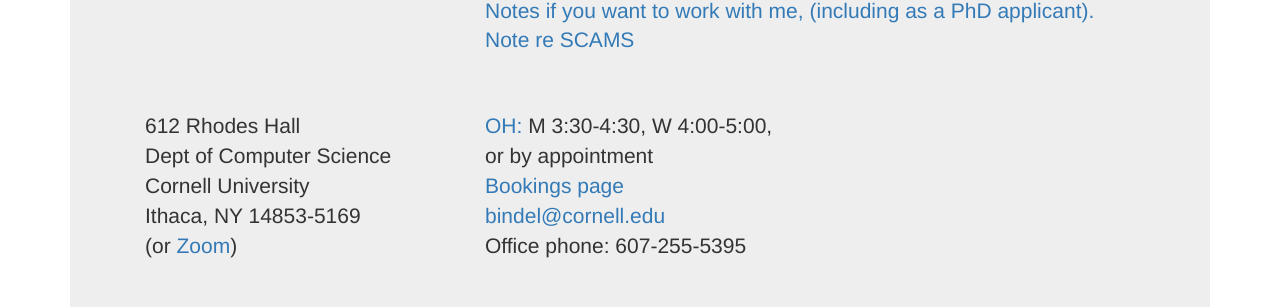
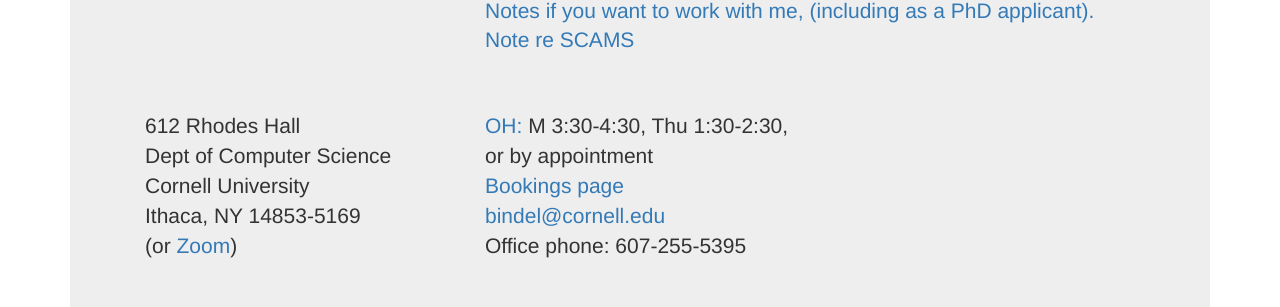
Before and after one commit to dbindel/cornell_web, a Jekyll site: the page built from index.html, in a window 1280 px wide and 900 px high, scrolled down 362 px. Shown: the part 146-453 px from the top of the window. Built offline with Jekyll 4.4.1, drawn with Linux system fonts in a browser that asks for light colours; nearby versions of some CDN libraries.

Commit message:
Update OH.

```diff
--- a/_data/hours.yml
+++ b/_data/hours.yml
@@ -3,9 +3,9 @@
 booking: https://outlook.office.com/bookwithme/user/33d37e9c60e44e8ebbb4bb387be0c4fe@cornell.edu?anonymous&ep=plink
 
 general:
-- M 3:30-4:30, W 4:00-5:00, or by appointment
+- M 3:30-4:30, Thu 1:30-2:30, or by appointment
 
 group:
 - By appointment
 
-group_meeting: Fri 10-11 in Gates G13
+group_meeting: Fri 9-10 in Gates G13
```
